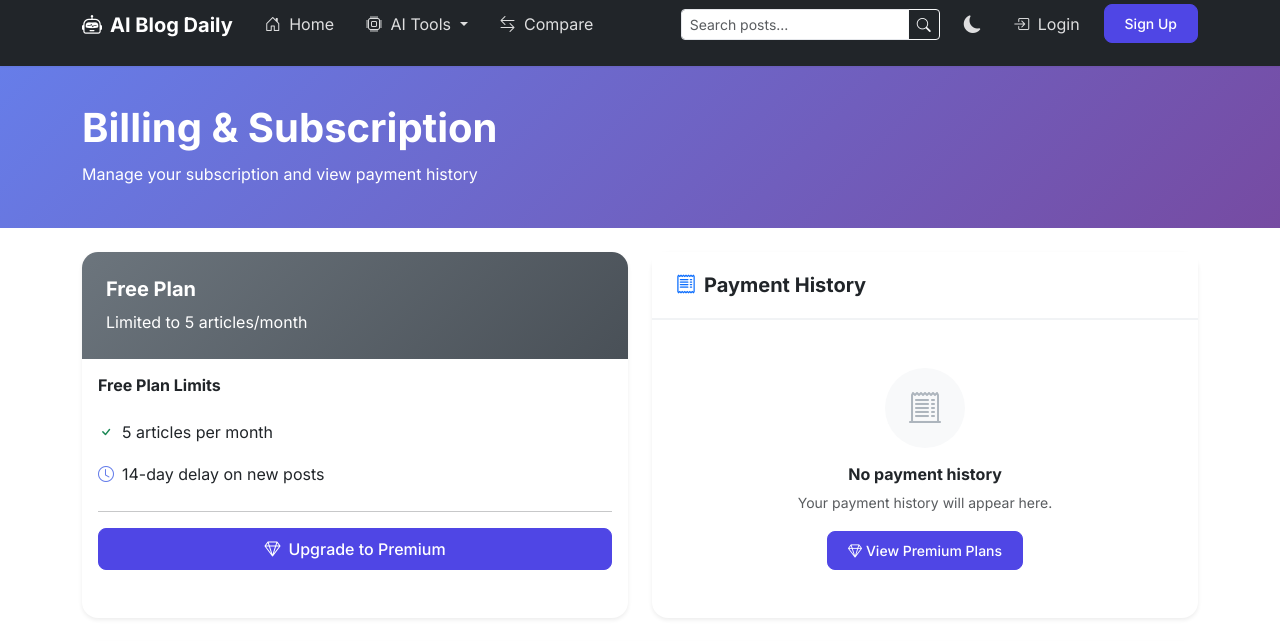
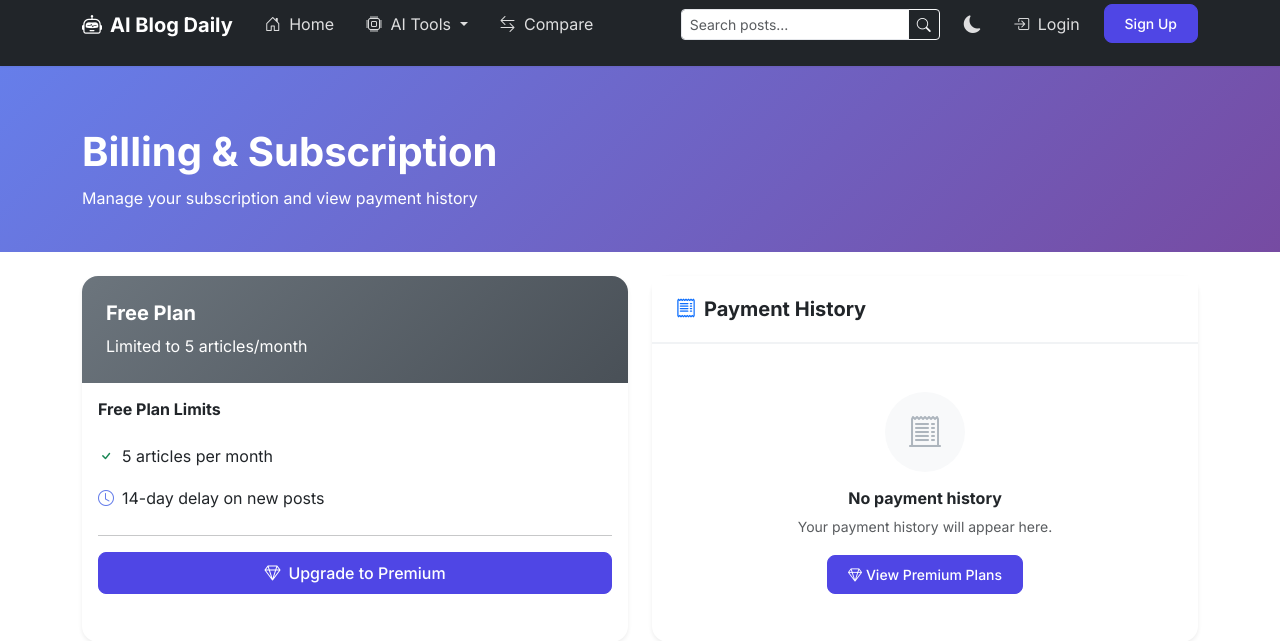
Before and after one commit to harberts01/Ai_Blog, a Python web app: template templates/billing.html in a window 1280 px wide. Shown: the top 641 px of the page. Run offline with Jinja, Linux system fonts and the light colour scheme; the template is opened without the code that fills it, so the values that code supplies are empty.

Commit message:
Updated the billing page header

```diff
--- a/templates/billing.html
+++ b/templates/billing.html
@@ -7,7 +7,6 @@
     .billing-header {
         background: linear-gradient(135deg, #667eea 0%, #764ba2 100%);
         padding: 60px 0 40px;
-        margin-top: -1.5rem;
         color: white;
     }
 
```
Also changed, not shown: 1 other file.
